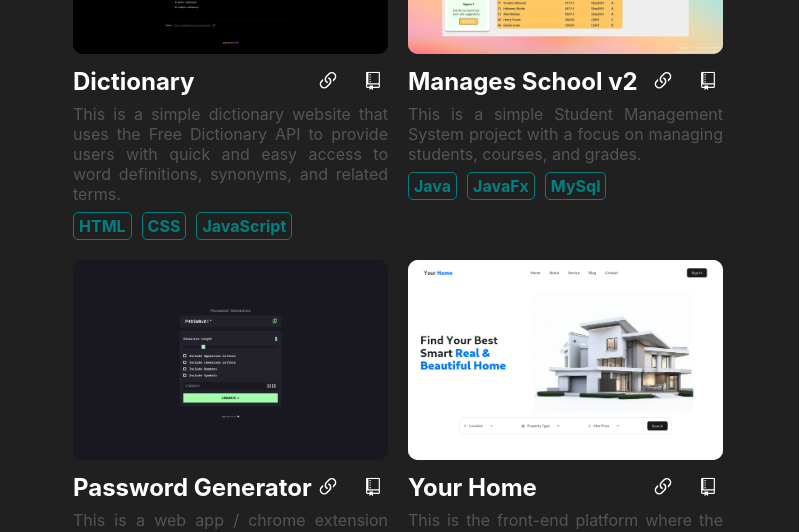
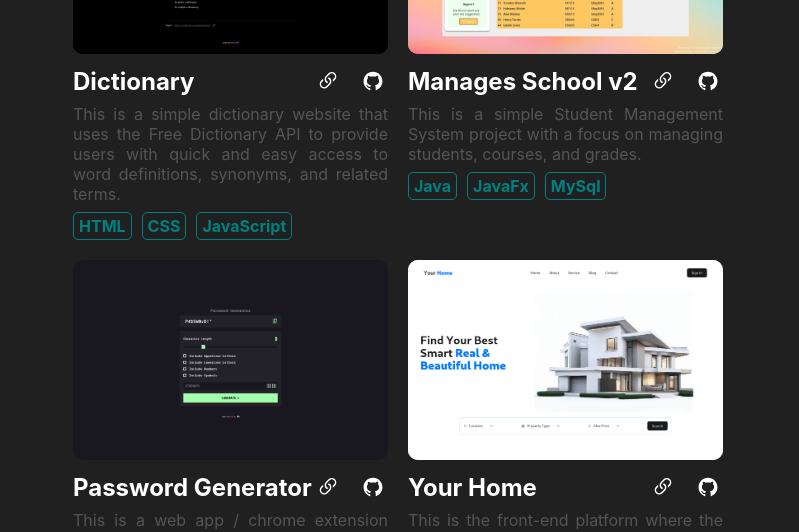
Before and after one commit to Yehonatal/portfolio_v2, a React (Vite) app: page /works in a window 1280 px wide. Shown: the part 266-798 px from the top of the page, without its empty margins (242-1041 px from the left). Built offline with nearby package versions, Linux system fonts and the light colour scheme.

Commit message:
repo icon changed

```diff
--- a/src/component/ProjectCard.tsx
+++ b/src/component/ProjectCard.tsx
@@ -1,6 +1,6 @@
 import React, { useState } from "react";
-import { GoRepo } from "react-icons/go";
 import { BsLink45Deg } from "react-icons/bs";
+import { AiFillGithub } from "react-icons/ai";
 import "../style/project.css";
 interface ProjectPost {
     img: string;
@@ -55,7 +55,7 @@ const ProjectCard: React.FC<ProjectPostCardProps> = ({ project }) => {
                             target="_blank"
                             rel="noopener noreferrer"
                         >
-                            <GoRepo />
+                            <AiFillGithub />
                         </a>
                     </div>
                 </div>
--- a/src/component/Work.tsx
+++ b/src/component/Work.tsx
@@ -1,5 +1,6 @@
 import Project from "./Project";
 import { BiSolidArrowToRight } from "react-icons/bi";
+
 import "../style/work.css";
 const Work = () => {
     return (
--- a/src/style/project.css
+++ b/src/style/project.css
@@ -86,7 +86,7 @@
 }
 .links a:last-of-type svg {
     fill: var(--crl-txt);
-    scale: 1.15;
+    scale: 1.35;
 }
 
 .links a:hover {
```
